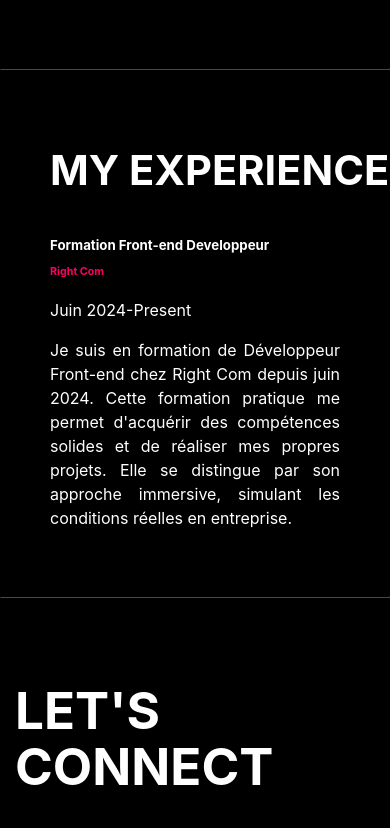
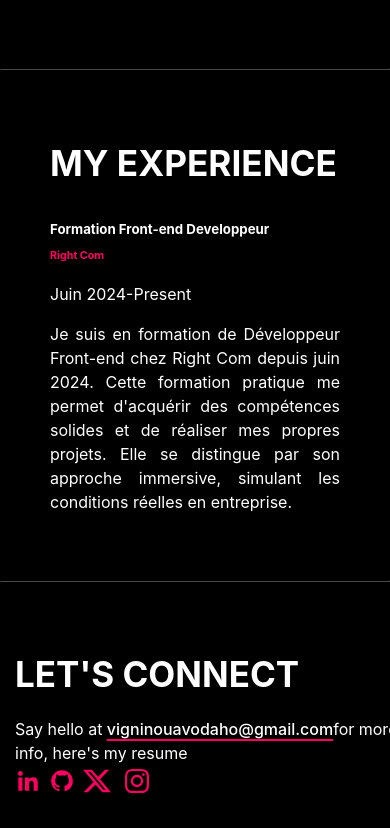
Before and after one commit to Christelle182003/Mon-Portfolio, a React (Vite) app: page /about in a window 390 px wide. Shown: the part 2256-3084 px from the top of the page. Built offline with nearby package versions, Linux system fonts and the light colour scheme.

Commit message:
footer-update

```diff
--- a/src/styles/Experience.css
+++ b/src/styles/Experience.css
@@ -35,7 +35,7 @@
     }
 
     .experience-title{
-        font-size: 13px;
+        font-size: 11px;
     }
 
     #first-experience-title{
--- a/src/styles/Footer.css
+++ b/src/styles/Footer.css
@@ -60,4 +60,8 @@
         /* margin: 20px; */
         padding-left: 40px;
     }
+
+    .footer-left h1{
+        font-size:35px
+    }
 }
```
